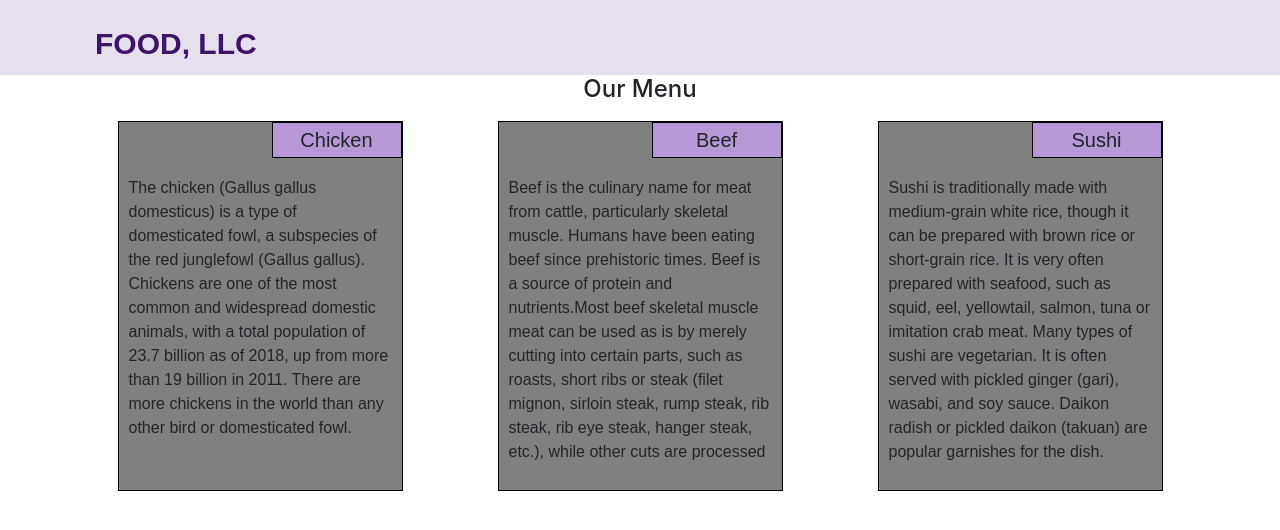
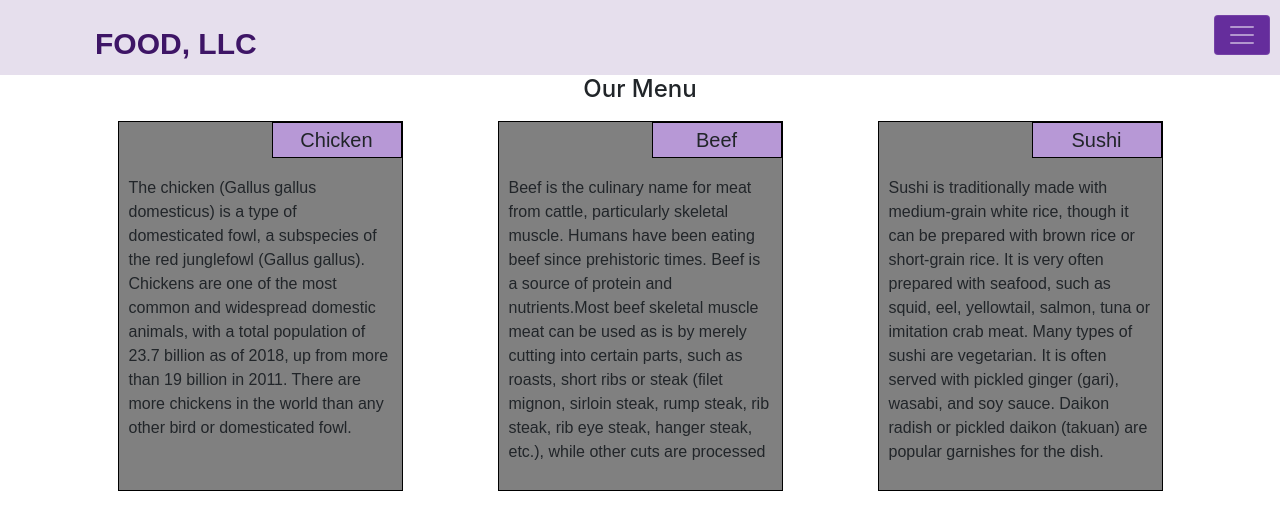
Before and after one commit to yvonne0922/Mod2, a plain HTML site: page index.html in a window 1280 px wide. Drawn offline with nearby package versions, Linux system fonts and the light colour scheme.

Commit message:
Update index.html

```diff
--- a/index.html
+++ b/index.html
@@ -28,7 +28,7 @@
               <a href="#"><h1>Food, LLC</h1></a>
           </div>
 
-   <button class="navbar-toggler d-sm-none" type="button" data-toggle="collapse" data-target="#collapsable-nav" aria-controls="collapsable-nav" aria-expanded="false" aria-label="Toggle navigation">
+   <button class="navbar-toggler" type="button" data-toggle="collapse" data-target="#collapsable-nav" aria-controls="collapsable-nav" aria-expanded="false" aria-label="Toggle navigation">
       <span class="navbar-toggler-icon"></span>
     </button>
 
```
